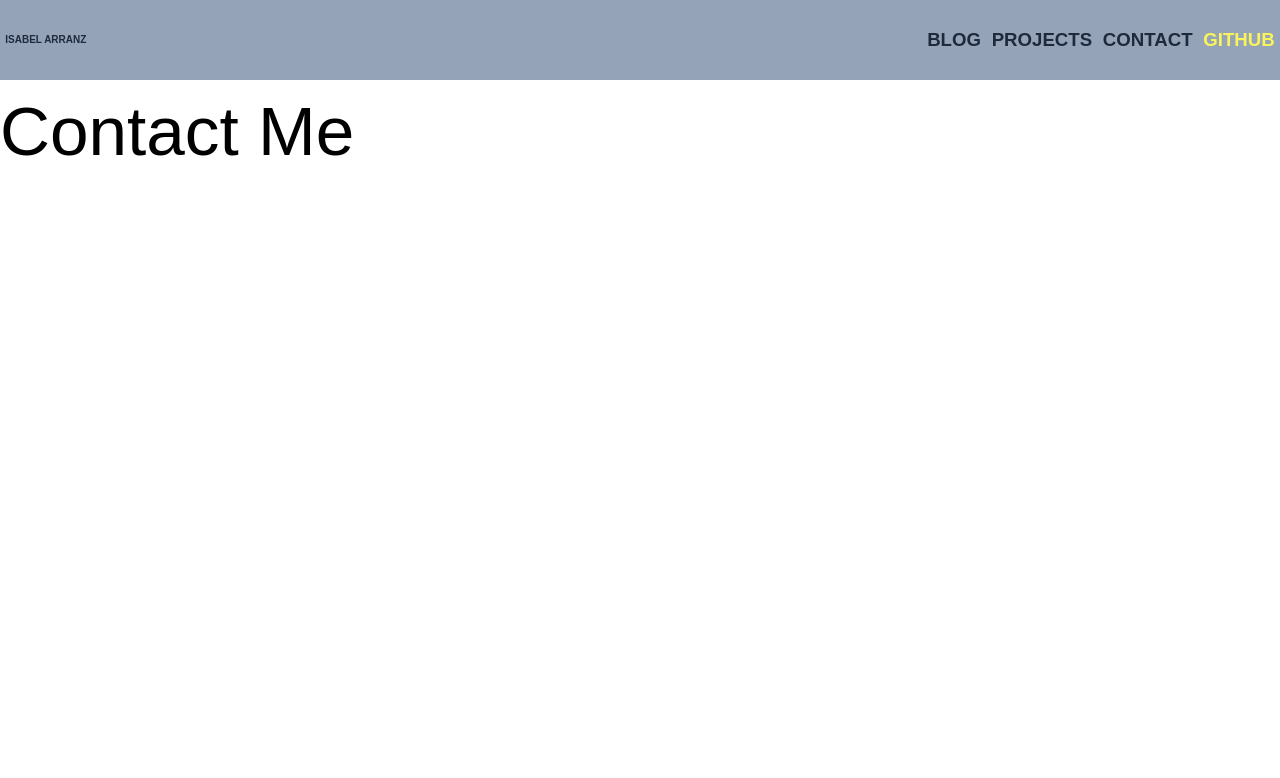
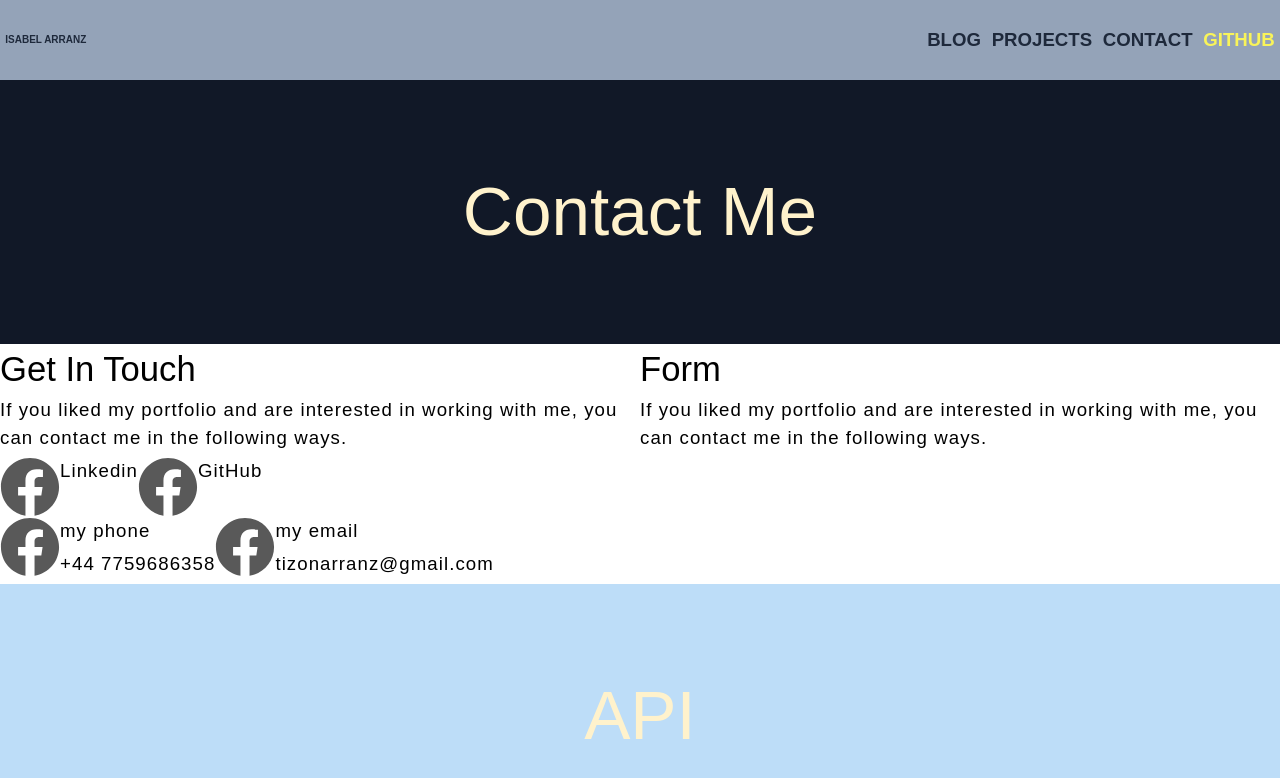
Before and after one commit to IsabelTizon/react-portfolio, a Next.js app: page /contact in a window 1280 px wide. Shown: the top 778 px of the page. Built offline with nearby package versions, Linux system fonts and the light colour scheme.

Commit message:
Contact page created

```diff
--- a/src/app/contact/page.js
+++ b/src/app/contact/page.js
@@ -1,5 +1,7 @@
 import React from "react";
 import Link from "next/link";
+
+import { FaFacebook } from "react-icons/fa";
 
 export const metadata = {
 	title: "contact",
@@ -9,8 +11,65 @@ export const metadata = {
 const contact = () => {
 	return (
 		<main className="mt-[80px]">
-			<div className="tittle">
-				<h1>Contact Me</h1>
+			<div className="bg-gray-900  w-full p-10 md:p-42 lg:p-40 xl:p-[15rem] 2xl:p-[25rem]">
+				<div className="flex justify-center">
+					<h1 className="yellow-letters capitalize">
+						contact me
+					</h1>
+				</div>
+			</div>
+			<div className="flex flex-col xl:flex-row">
+				<div className="flex flex-col">
+					<div>
+						<h3 className="capitalize">get in touch</h3>
+						<p>
+							If you liked my portfolio and are interested
+							in working with me, you can contact me in the
+							following ways.
+						</p>
+					</div>
+
+					<div className="flex flex-row">
+						<div className="flex flex-row">
+							<FaFacebook size={60} color="#595959" />
+							<p>Linkedin</p>
+						</div>
+						<div className="flex flex-row">
+							<FaFacebook size={60} color="#595959" />
+							<p>GitHub</p>
+						</div>
+					</div>
+					<div className="flex flex-row">
+						<div className="flex flex-row">
+							<FaFacebook size={60} color="#595959" />
+							<div className="flex flex-col">
+								<p>my phone</p>
+								<p>+44 7759686358</p>
+							</div>
+						</div>
+						<div className="flex flex-row">
+							<FaFacebook size={60} color="#595959" />
+							<div className="flex flex-col">
+								<p>my email</p>
+								<p>tizonarranz@gmail.com</p>
+							</div>
+						</div>
+					</div>
+				</div>
+				<div>
+					{" "}
+					<h3 className="capitalize">form</h3>
+					<p>
+						If you liked my portfolio and are interested in
+						working with me, you can contact me in the
+						following ways.
+					</p>
+				</div>
+			</div>
+			<div className="bg-[#bdddf8]  w-full p-10 md:p-42 lg:p-40 xl:p-[15rem] 2xl:p-[25rem]">
+				<div className="flex justify-center">
+					<h1 className="yellow-letters capitalize">API</h1>
+				</div>
 			</div>
 		</main>
 	);
```
